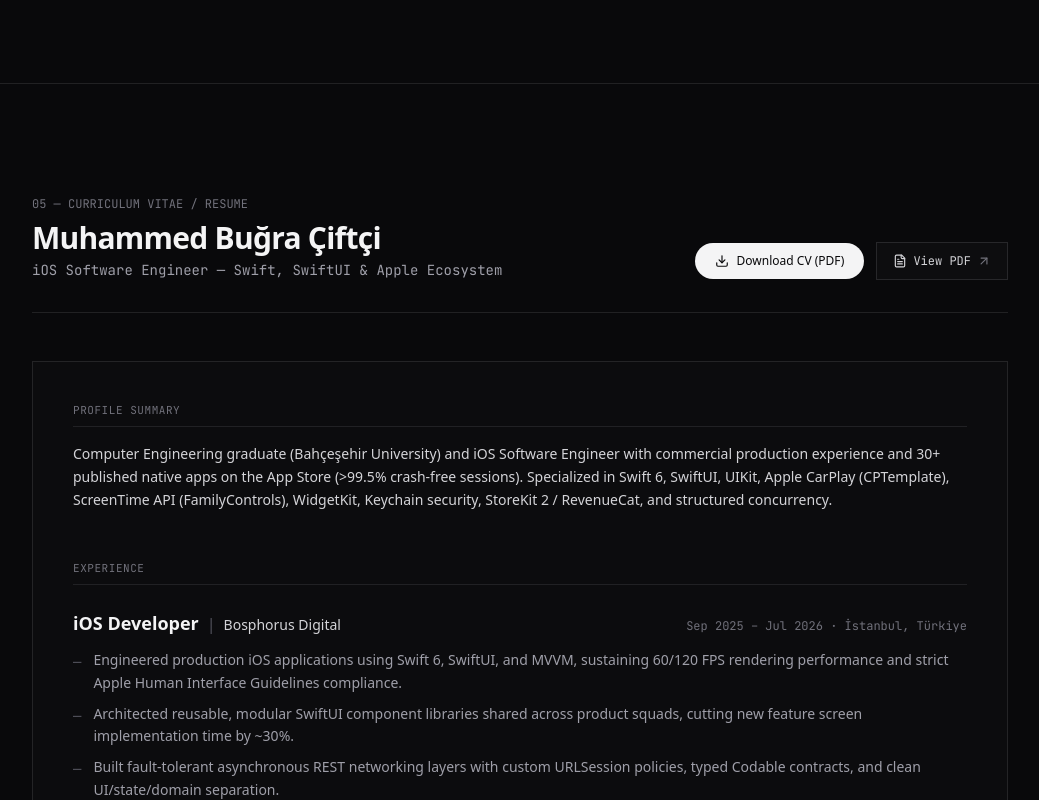
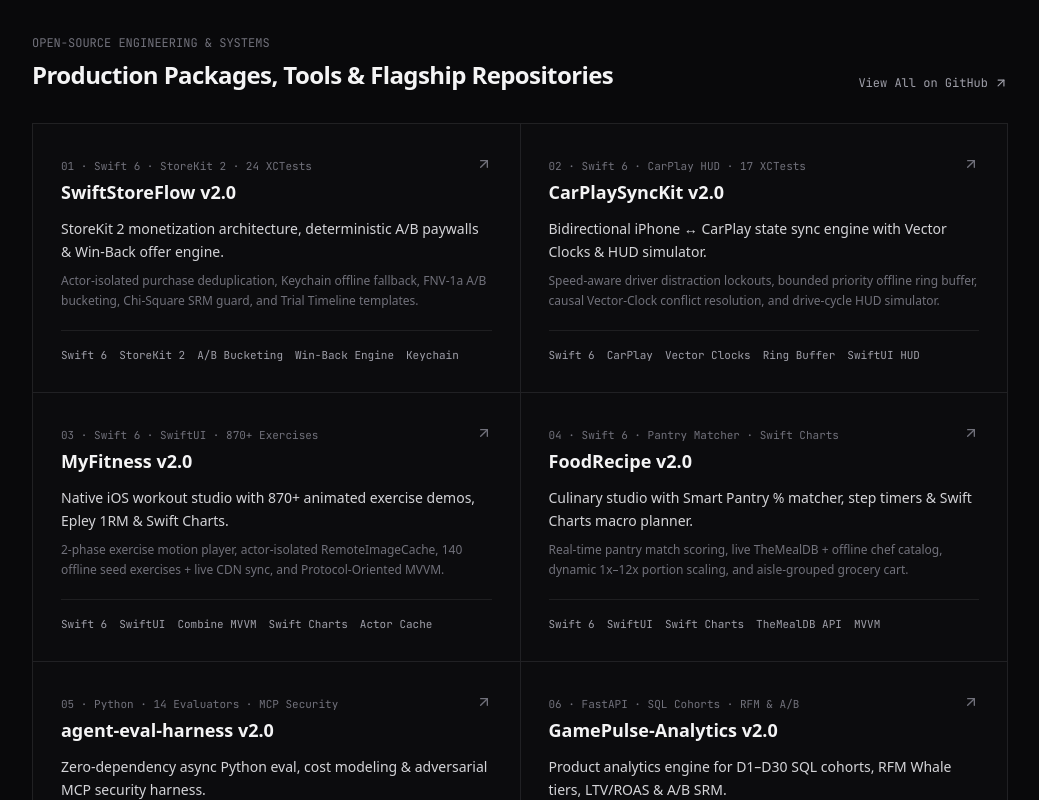
Before and after one commit to Bugraciftci/Portfolyo, a Next.js app: page / in a window 1280 px wide. Shown: the part 6040-6840 px from the top of the page, without its empty margins (120-1159 px from the left). Built offline with nearby package versions, Linux system fonts and the light colour scheme.

Commit message:
Feat: Add Open-Source Engineering & Systems showcase linking all 6 flagship v2.0 GitHub repositories

```diff
--- a/src/components/BentoGridSection.tsx
+++ b/src/components/BentoGridSection.tsx
@@ -4,6 +4,7 @@ import React, { useState } from 'react';
 import { ArrowUpRight, Check, Copy } from 'lucide-react';
 import {
   DEVELOPER_PROFILE,
+  OPEN_SOURCE_PROJECTS,
   PortfolioApp,
   SWIFT_ARCHITECTURE_SNIPPETS,
   TECH_STACK_GROUPS,
@@ -175,6 +176,72 @@ export function BentoGridSection({ lang }: BentoGridSectionProps) {
             </div>
           </div>
         </div>
+
+        {/* Open-Source Engineering & Systems Grid */}
+        <div className="mt-16">
+          <div className="flex flex-col sm:flex-row sm:items-end justify-between gap-4 mb-8">
+            <div>
+              <div className="text-xs font-mono text-zinc-500 mb-2">
+                {lang === 'tr'
+                  ? 'AÇIK KAYNAK MÜHENDİSLİK PROJELERİ'
+                  : 'OPEN-SOURCE ENGINEERING & SYSTEMS'}
+              </div>
+              <h3 className="text-xl sm:text-2xl font-semibold tracking-tight text-zinc-100">
+                {lang === 'tr'
+                  ? 'Test Edilmiş Paketler, Araçlar & GitHub Repoları'
+                  : 'Production Packages, Tools & Flagship Repositories'}
+              </h3>
+            </div>
+            <a
+              href={DEVELOPER_PROFILE.github}
+              target="_blank"
+              rel="noopener noreferrer"
+              className="inline-flex items-center gap-1.5 text-xs font-mono text-zinc-400 hover:text-zinc-100 transition-colors"
+            >
+              <span>{lang === 'tr' ? 'Tümünü GitHub’da Gör' : 'View All on GitHub'}</span>
+              <ArrowUpRight className="h-3.5 w-3.5" />
+            </a>
+          </div>
+
+          <div className="grid grid-cols-1 md:grid-cols-2 border-t border-l border-zinc-800/80">
+            {OPEN_SOURCE_PROJECTS.map((project, index) => (
+              <a
+                key={project.id}
+                href={project.githubUrl}
+                target="_blank"
+                rel="noopener noreferrer"
+                className="group border-r border-b border-zinc-800/80 bg-[#0C0C0E] p-6 sm:p-7 flex flex-col justify-between transition-colors hover:bg-zinc-900/50"
+              >
+                <div>
+                  <div className="flex items-start justify-between gap-4 mb-3">
+                    <div>
+                      <span className="text-[11px] font-mono text-zinc-500">
+                        0{index + 1} · {project.badge}
+                      </span>
+                      <h4 className="text-base sm:text-lg font-semibold text-zinc-100 group-hover:text-white mt-0.5">
+                        {project.name}
+                      </h4>
+                    </div>
+                    <ArrowUpRight className="h-4 w-4 text-zinc-500 group-hover:text-zinc-100 transition-colors shrink-0 mt-1" />
+                  </div>
+
+                  <p className="text-xs sm:text-sm text-zinc-300 leading-relaxed mb-2">
+                    {project.tagline[lang]}
+                  </p>
+                  <p className="text-xs text-zinc-500 leading-relaxed mb-5">
+                    {project.description[lang]}
+                  </p>
+                </div>
+
+                <div className="pt-4 border-t border-zinc-800/70 flex flex-wrap gap-x-3 gap-y-1.5 text-[11px] font-mono text-zinc-400">
+                  {project.tags.map((tag) => (
+                    <span key={tag}>{tag}</span>
+                  ))}
+                </div>
+              </a>
+            ))}
+          </div>
+        </div>
       </div>
     </section>
   );
--- a/src/data/portfolioData.ts
+++ b/src/data/portfolioData.ts
@@ -1068,6 +1068,109 @@ final class CarPlaySceneDelegate: UIResponder, CPTemplateApplicationSceneDelegat
   },
 ];
 
+export interface OpenSourceProject {
+  id: string;
+  name: string;
+  badge: string;
+  githubUrl: string;
+  tags: string[];
+  tagline: { tr: string; en: string };
+  description: { tr: string; en: string };
+}
+
+export const OPEN_SOURCE_PROJECTS: OpenSourceProject[] = [
+  {
+    id: 'swiftstoreflow',
+    name: 'SwiftStoreFlow v2.0',
+    badge: 'Swift 6 · StoreKit 2 · 24 XCTests',
+    githubUrl: 'https://github.com/Bugraciftci/SwiftStoreFlow',
+    tags: ['Swift 6', 'StoreKit 2', 'A/B Bucketing', 'Win-Back Engine', 'Keychain'],
+    tagline: {
+      tr: 'StoreKit 2 abonelik yaşam döngüsü, deterministik A/B paywall ve Win-Back teklif motoru.',
+      en: 'StoreKit 2 monetization architecture, deterministic A/B paywalls & Win-Back offer engine.',
+    },
+    description: {
+      tr: 'Actor izoleli satın alma tekilleştirme, Keychain çevrimdışı entitlement, FNV-1a A/B bucketing, Ki-Kare SRM denetleyicisi ve JWS doğrulama kancaları.',
+      en: 'Actor-isolated purchase deduplication, Keychain offline fallback, FNV-1a A/B bucketing, Chi-Square SRM guard, and Trial Timeline templates.',
+    },
+  },
+  {
+    id: 'carplaysynckit',
+    name: 'CarPlaySyncKit v2.0',
+    badge: 'Swift 6 · CarPlay HUD · 17 XCTests',
+    githubUrl: 'https://github.com/Bugraciftci/CarPlaySyncKit',
+    tags: ['Swift 6', 'CarPlay', 'Vector Clocks', 'Ring Buffer', 'SwiftUI HUD'],
+    tagline: {
+      tr: 'iPhone ↔ CarPlay çift yönlü durum senkronizasyonu, Vector-Clock ve HUD simülatörü.',
+      en: 'Bidirectional iPhone ↔ CarPlay state sync engine with Vector Clocks & HUD simulator.',
+    },
+    description: {
+      tr: 'Hıza duyarlı dikkat dağıtma kilitleri, öncelikli çevrimdışı halka tamponu, nedensel Vector-Clock çakışma çözümü ve sürüş telemetrisi oynatıcısı.',
+      en: 'Speed-aware driver distraction lockouts, bounded priority offline ring buffer, causal Vector-Clock conflict resolution, and drive-cycle HUD simulator.',
+    },
+  },
+  {
+    id: 'myfitness',
+    name: 'MyFitness v2.0',
+    badge: 'Swift 6 · SwiftUI · 870+ Exercises',
+    githubUrl: 'https://github.com/Bugraciftci/MyFitness',
+    tags: ['Swift 6', 'SwiftUI', 'Combine MVVM', 'Swift Charts', 'Actor Cache'],
+    tagline: {
+      tr: '870+ animasyonlu egzersiz ansiklopedisi, 1RM hesaplayıcı ve antrenman stüdyosu.',
+      en: 'Native iOS workout studio with 870+ animated exercise demos, Epley 1RM & Swift Charts.',
+    },
+    description: {
+      tr: '2 aşamalı egzersiz form oynatıcısı, bellek+disk önbellekli aktör görsel katmanı, 140 çevrimdışı seed egzersiz ve protokol tabanlı MVVM.',
+      en: '2-phase exercise motion player, actor-isolated RemoteImageCache, 140 offline seed exercises + live CDN sync, and Protocol-Oriented MVVM.',
+    },
+  },
+  {
+    id: 'foodrecipe',
+    name: 'FoodRecipe v2.0',
+    badge: 'Swift 6 · Pantry Matcher · Swift Charts',
+    githubUrl: 'https://github.com/Bugraciftci/FoodRecipe',
+    tags: ['Swift 6', 'SwiftUI', 'Swift Charts', 'TheMealDB API', 'MVVM'],
+    tagline: {
+      tr: 'Akıllı dolap eşleştiricisi, eller serbest adım zamanlayıcısı ve haftalık makro planlayıcı.',
+      en: 'Culinary studio with Smart Pantry % matcher, step timers & Swift Charts macro planner.',
+    },
+    description: {
+      tr: 'Evdeki malzemelere göre % eşleşme sıralaması, canlı TheMealDB + çevrimdışı tarifler, dinamik porsiyon/makro ölçekleme ve reyon bazlı alışveriş listesi.',
+      en: 'Real-time pantry match scoring, live TheMealDB + offline chef catalog, dynamic 1x–12x portion scaling, and aisle-grouped grocery cart.',
+    },
+  },
+  {
+    id: 'agent-eval-harness',
+    name: 'agent-eval-harness v2.0',
+    badge: 'Python · 14 Evaluators · MCP Security',
+    githubUrl: 'https://github.com/Bugraciftci/agent-eval-harness',
+    tags: ['Python 3.11+', 'asyncio', 'MCP Security', 'LLM Evals', 'Zero Deps'],
+    tagline: {
+      tr: 'LLM/MCP ajanları için deterministik değerlendirme, maliyet analizi ve güvenlik testi.',
+      en: 'Zero-dependency async Python eval, cost modeling & adversarial MCP security harness.',
+    },
+    description: {
+      tr: 'Prompt-injection, path traversal, veri sızıntısı ve araç halüsinasyonu yakalayan 14 yerleşik değerlendirici, regresyon diff CLI ve SVG HTML raporları.',
+      en: '14 built-in evaluators including prompt-injection, path/command traversal & exfiltration guards, CI regression diff CLI, and inline SVG HTML reports.',
+    },
+  },
+  {
+    id: 'gamepulse-analytics',
+    name: 'GamePulse-Analytics v2.0',
+    badge: 'FastAPI · SQL Cohorts · RFM & A/B',
+    githubUrl: 'https://github.com/Bugraciftci/GamePulse-Analytics',
+    tags: ['FastAPI', 'SQLite SQL', 'RFM / Gini', 'A/B Z-Test', 'SRM Guard'],
+    tagline: {
+      tr: 'D1–D30 kohort tutundurma, RFM Whale segmentasyonu, LTV/ROAS ve A/B Z-test motoru.',
+      en: 'Product analytics engine for D1–D30 SQL cohorts, RFM Whale tiers, LTV/ROAS & A/B SRM.',
+    },
+    description: {
+      tr: 'İndeksli SQLite kohort analizleri, Whale/At-Risk VIP/Dolphin RFM dağılımı, Gini gelir katsayısı ve Ki-Kare SRM korumalı istatistiksel A/B test paneli.',
+      en: 'Indexed SQLite cohort matrix, RFM Whale & At-Risk VIP segmentation with Gini concentration, payback modeling, and FastAPI live dashboard.',
+    },
+  },
+];
+
 export const TECH_STACK_GROUPS = [
   {
     title: { tr: 'iOS & Apple Frameworks', en: 'iOS & Apple Frameworks' },
```
